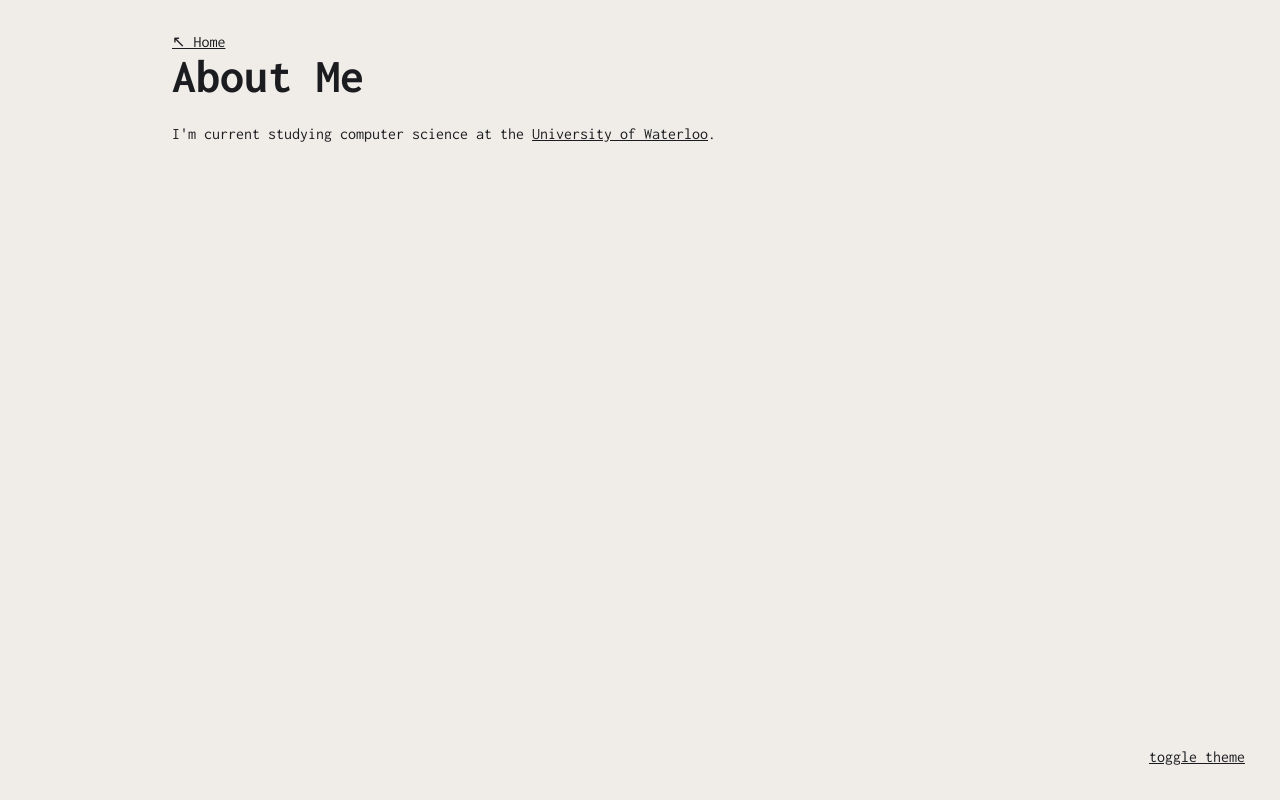
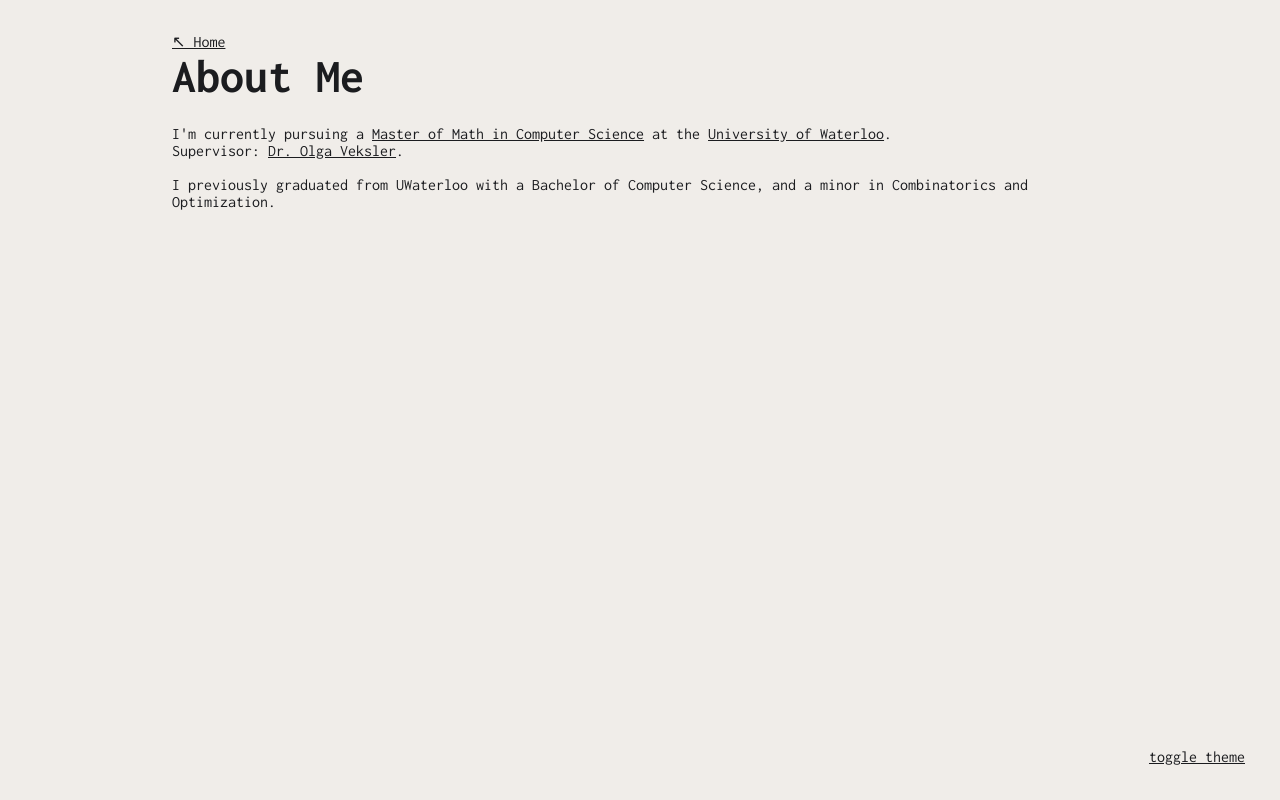
Before and after one commit to RenJieZheng/renjiezheng.github.io, a plain HTML site: page aboutme.html in a window 1280 px wide. Drawn offline with Linux system fonts and the light colour scheme.

Commit message:
update about

```diff
--- a/aboutme.html
+++ b/aboutme.html
@@ -24,6 +24,9 @@
         <a href="./index.html">↖ Home</a>
         <h1>About Me</h1>
 
-        <p>I'm current studying computer science at the <a href="https://uwaterloo.ca/">University of Waterloo</a>.</p>
+        <p>I'm currently pursuing a <a href="https://uwaterloo.ca/future-graduate-students/programs/by-faculty/math/computer-science-master-math-mmath">Master of Math in Computer Science</a> at the <a href="https://uwaterloo.ca/">University of Waterloo</a>.</p>
+        <p>Supervisor: <a href="https://cs.uwaterloo.ca/about/people/oveksler">Dr. Olga Veksler</a>.</p/>
+        </br>
+        <p>I previously graduated from UWaterloo with a Bachelor of Computer Science, and a minor in Combinatorics and Optimization.</p>
     </body>
 </html>
```
